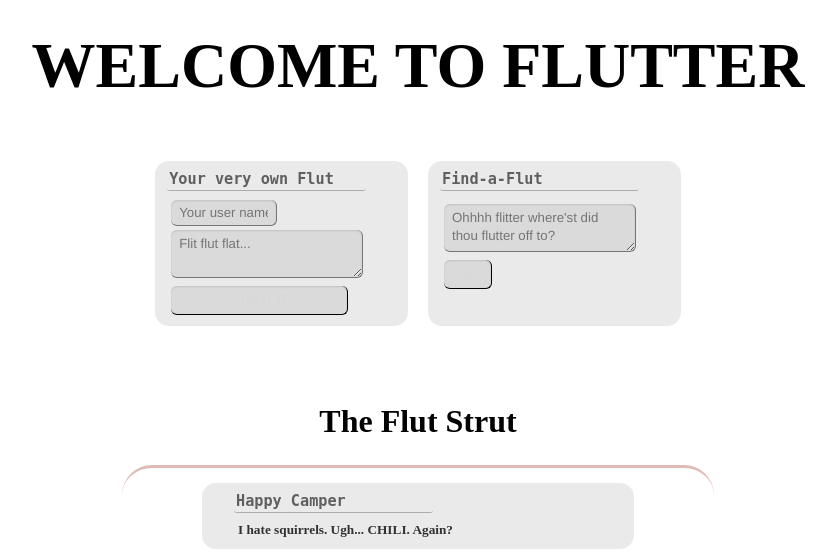
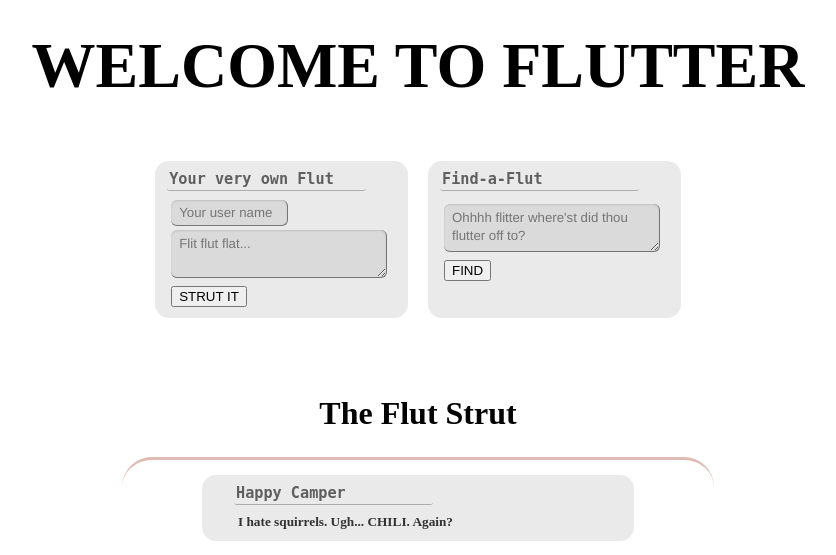
Before and after one commit to bizzcat/flutter, a Django app: page / in a window 1280 px wide. Shown: the part 230-785 px from the top of the page, without its empty margins (222-1058 px from the left). Run offline with Django 3.2, Linux system fonts and the light colour scheme; data comes from the database, SQL or seed files in the repository.

Commit message:
pretty up inputs

```diff
--- a/flutter/static/flutter/style.css
+++ b/flutter/static/flutter/style.css
@@ -51,7 +51,7 @@ textarea {
   margin: 4px 0px;
 }
 
-input, textarea {
+textarea, .input-username {
   /*margin-top: 10px;
   margin-left: 50px;
   width: 500px;
@@ -82,12 +82,13 @@ textarea:focus {
 }
 
 .input-username {
-  width: 40%;
+  width: 45%;
   height: 20%;
 }
+
 .input-text {
-  width: 80%;
-  height: 40%;
+  width: 90%;
+  height: 50%;
 }
 
 .footer-div {
--- a/flutter/templates/flutter/index.html
+++ b/flutter/templates/flutter/index.html
@@ -25,8 +25,8 @@
           <h3>Your very own Flut</h3>
           <h5>
             <input style="text" class="input-username" name="user_name" placeholder="Your user name"><br>
-            <textarea style="text" name="flut_text" placeholder="Flit flut flat..."></textarea><br>
-            <input type="submit" class="input-text" value="STRUT IT">
+            <textarea style="text" class="input-text" name="flut_text" placeholder="Flit flut flat..."></textarea><br>
+            <input type="submit" value="STRUT IT">
           </h5>
         </form>
       </section>
@@ -36,7 +36,7 @@
           {% csrf_token %}
           <h3>Find-a-Flut</h3>
           <h5>
-            <textarea style="text" name="search_text" placeholder="Ohhhh flitter where'st did thou flutter off to?"></textarea><br>
+            <textarea style="text" class="input-text" name="search_text" placeholder="Ohhhh flitter where'st did thou flutter off to?"></textarea><br>
             <input type="submit" value="FIND">
           </h5>
         </form>
```
